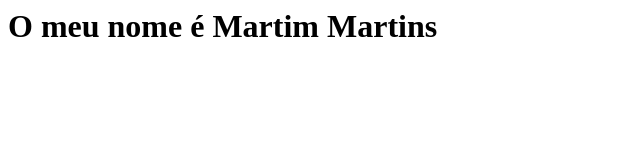
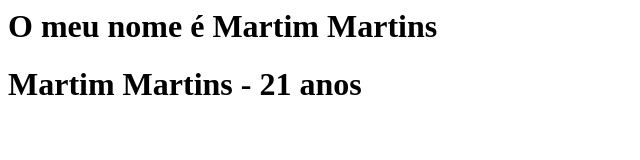
Before and after one commit to Hkmartimxp6/prova-pratica-2, a plain HTML site: page index.html in a window 1280 px wide. Shown: the whole page, without its empty margins (0-640 px from the left). Drawn offline with Linux system fonts and the light colour scheme.

Commit message:
Update index.html

```diff
--- a/index.html
+++ b/index.html
@@ -1 +1,2 @@
 <h1>O meu nome é Martim Martins</h1>
+<h1>Martim Martins - 21 anos</h1>
```
